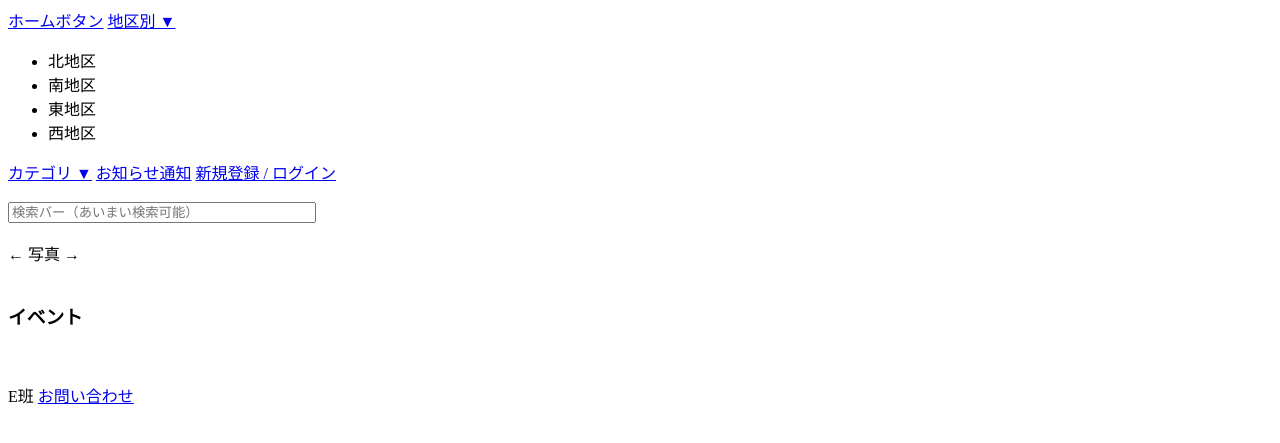
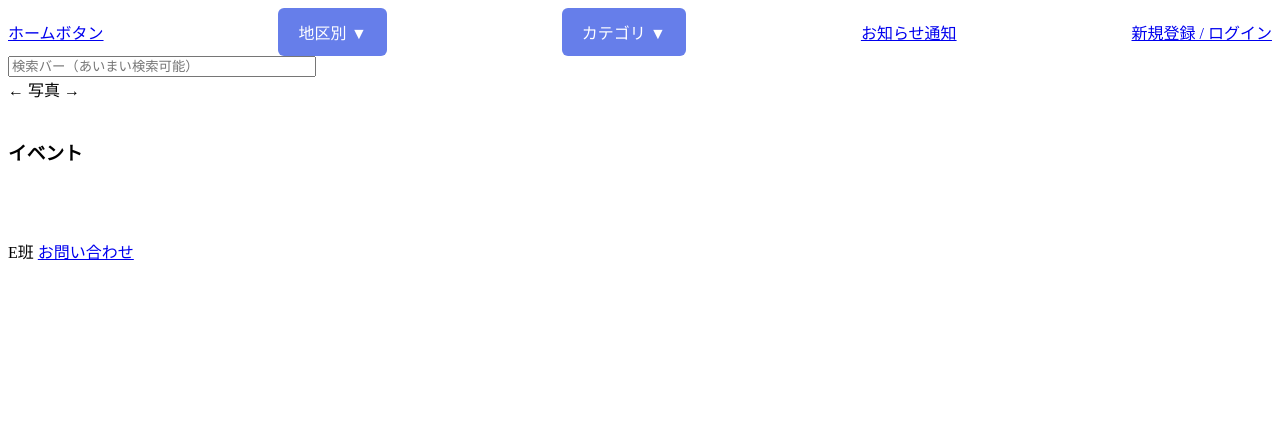
Before and after one commit to Joe-Takayama/spot_app, a Django app: page /admin_top/ in a window 1280 px wide. Shown: the top 443 px of the page. Run offline with Django 5.2, Linux system fonts and the light colour scheme; parts of the project's set-up code (start-up, migrations or seed data) failed here and were passed over.

Commit message:
管理者のトップページの変更とcssの追加

```diff
--- a/spotproject/spotapp_admin/static/css/admin.css
+++ b/spotproject/spotapp_admin/static/css/admin.css
@@ -1,3 +1,83 @@
-#areaMenu {
-    display: none;
-}
+
+        nav {
+            display: flex;
+            justify-content: space-between;
+            width: 100%;
+            position: relative;  /* nav を基準にする */
+            align-items: center;
+        }
+
+        .Nav-block {
+            text-align: center;
+            position: relative;
+            font-family: 'Arial', sans-serif;
+        }
+
+        .Menu_btn {
+            padding: 12px 20px;
+            background: #667eea;
+            color: white;
+            border: none;
+            border-radius: 6px;
+            cursor: pointer;
+            font-size: 16px;
+            transition: background-color 0.3s ease;
+        }
+
+        .Menu_btn:hover {
+            background: #5a6fd8;
+        }
+
+        /* nav直下の menu_down を nav 幅で表示 */
+        .menu_down {
+            position: absolute;      /* nav が基準 */
+            top: 100%;               /* nav の真下 */
+            left: 0;
+            width: 100%;             /* nav の幅いっぱい */
+
+            display: flex;
+            justify-content: space-around;
+            background: white;
+            border: 1px solid #e1e5e9;
+            border-radius: 6px;
+            box-shadow: 0 4px 12px rgba(0, 0, 0, 0.15);
+
+            padding: 0;
+            margin: 0;
+            list-style: none;
+
+            opacity: 0;
+            visibility: hidden;
+            transform: translateY(-10px);
+            transition: all 0.3s ease;
+            z-index: 1000;
+        }
+
+        .menu_down li {
+            flex: 1;
+            text-align: center;
+        }
+
+        .menu_down a {
+            display: block;
+            padding: 12px 0;
+            color: #333;
+            text-decoration: none;
+        }
+
+        .menu_down a:hover {
+            background: #f8f9fa;
+            color: #667eea;
+        }
+
+        /* hover で menu_down を表示 */
+        .Nav-block:hover + .menu_down,
+        .menu_down:hover {
+            opacity: 1;
+            visibility: visible;
+            transform: translateY(0);
+        }
+
+        footer {
+            margin-top: 20px;
+        }
--- a/spotproject/spotapp_admin/templates/base2/base2.html
+++ b/spotproject/spotapp_admin/templates/base2/base2.html
@@ -1,79 +1,70 @@
+{% load static %}
 <!DOCTYPE html>
 <html lang="ja">
 <head>
     <meta charset="UTF-8" />
     <title>メニューHTML</title>
+    <link href="{% static 'css/admin.css' %}" rel="stylesheet">
 </head>
+
 <body>
 
-        <!-- ナビ -->
     <nav>
         <a href="#">ホームボタン</a>
 
-            <!-- 地区別（プルダウン） -->
-            <a href="#" onclick="toggleMenu('areaMenu'); return false;">地区別 ▼</a>
-            <div id="areaMenu">
-                <ul>
-                    <li>北地区</li>
-                    <li>南地区</li>
-                    <li>東地区</li>
-                    <li>西地区</li>
+        <!-- 地域別（プルダウン） -->
+        <div class="Nav-block" id="areaMenu_btn">
+            <button class="Menu_btn">地区別 ▼</button>
+        </div>
+        <ul class="menu_down" id="areaMenu_down">
+            <li><a href="#">北地区</a></li>
+            <li><a href="#">南地区</a></li>
+            <li><a href="#">東地区</a></li>
+            <li><a href="#">西地区</a></li>
         </ul>
+
+        <!-- カテゴリ（プルダウン） -->
+        <div class="Nav-block" id="categoryMenu_btn">
+            <button class="Menu_btn">カテゴリ ▼</button>
         </div>
 
-            <!-- カテゴリ（プルダウン） -->
-            <a href="#" onclick="toggleMenu('categoryMenu'); return false;">カテゴリ ▼</a>
-            <div id="categoryMenu" style="display:none;">
-                <ul>
-                    <li>観光</li>
-                    <li>グルメ</li>
-                    <li>レジャー</li>
-                    <li>ショッピング</li>
+        <ul class="menu_down" id="categoryMenu_down">
+            <li><a href="#">観光</a></li>
+            <li><a href="#">グルメ</a></li>
+            <li><a href="#">レジャー</a></li>
+            <li><a href="#">ショッピング</a></li>
         </ul>
-            </div>
 
         <a href="#">お知らせ通知</a>
+
         {% if user.is_authenticated %}
             <!-- 管理者プルダウン -->
-            <a href="#" onclick="toggleMenu('adminMenu'); return false;">管理者 ▼</a>
-            <div id="adminMenu" style="display:none;">
-                <ul>
+            <div class="Nav-block" id="adminMenu_btn">
+                    <button class="Menu_btn">管理者 ▼</button>
+            </div>
+            <ul class="menu_down" id="adminMenu_down">
                     <li><a href="{% url 'spotapp_admin:Registselect' %}">登録</a></li>
                     <li><a href="/update-delete">更新・削除</a></li>
                     <li><a href="/user-manage">ユーザー管理</a></li>
                     <li><a href="/notice-send">お知らせ送信</a></li>
                     <li><a href="/logout">ログアウト</a></li>
             </ul>
-            </div>
         {% else %}
             <a href="#">新規登録 / ログイン</a>
         {% endif %}
     </nav>
 
-        <br>
-
-        <!-- 検索バー -->
     <div>
         <input type="text" placeholder="検索バー（あいまい検索可能）" style="width:300px;">
     </div>
 
-        <br>
     {% block body %}
-
     {% endblock %}
 
-        <!-- フッター -->
     <footer>
         <span>E班</span>
         <a href="#">お問い合わせ</a>
     </footer>
 
-        <script>
-            function toggleMenu(id) {
-            const menu = document.getElementById(id);
-                menu.style.display = (menu.style.display === "none") ? "block" : "none";
-            }
-        </script>
-
 </body>
 </html>
```
Lines whose indentation alone changed are shown as unchanged.
